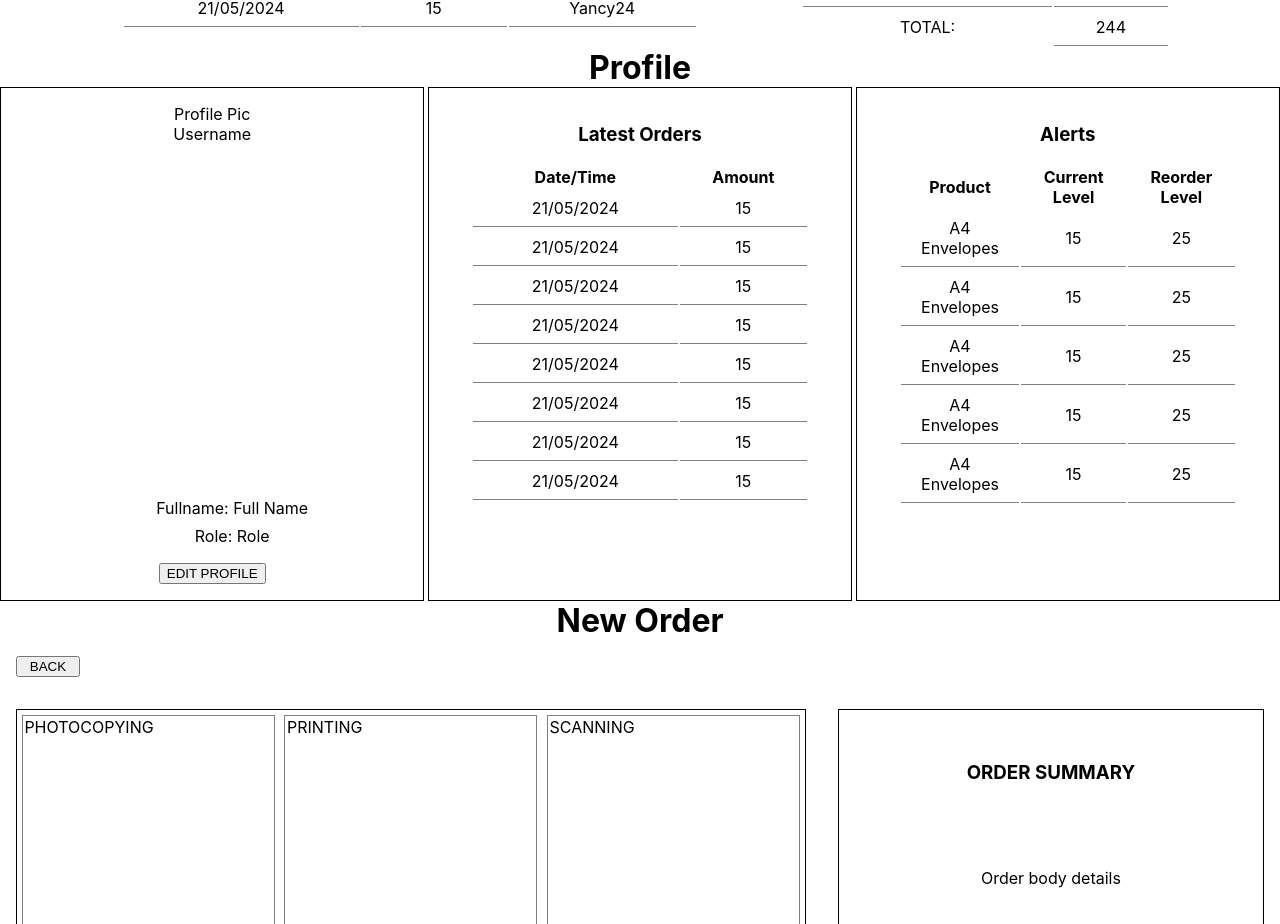
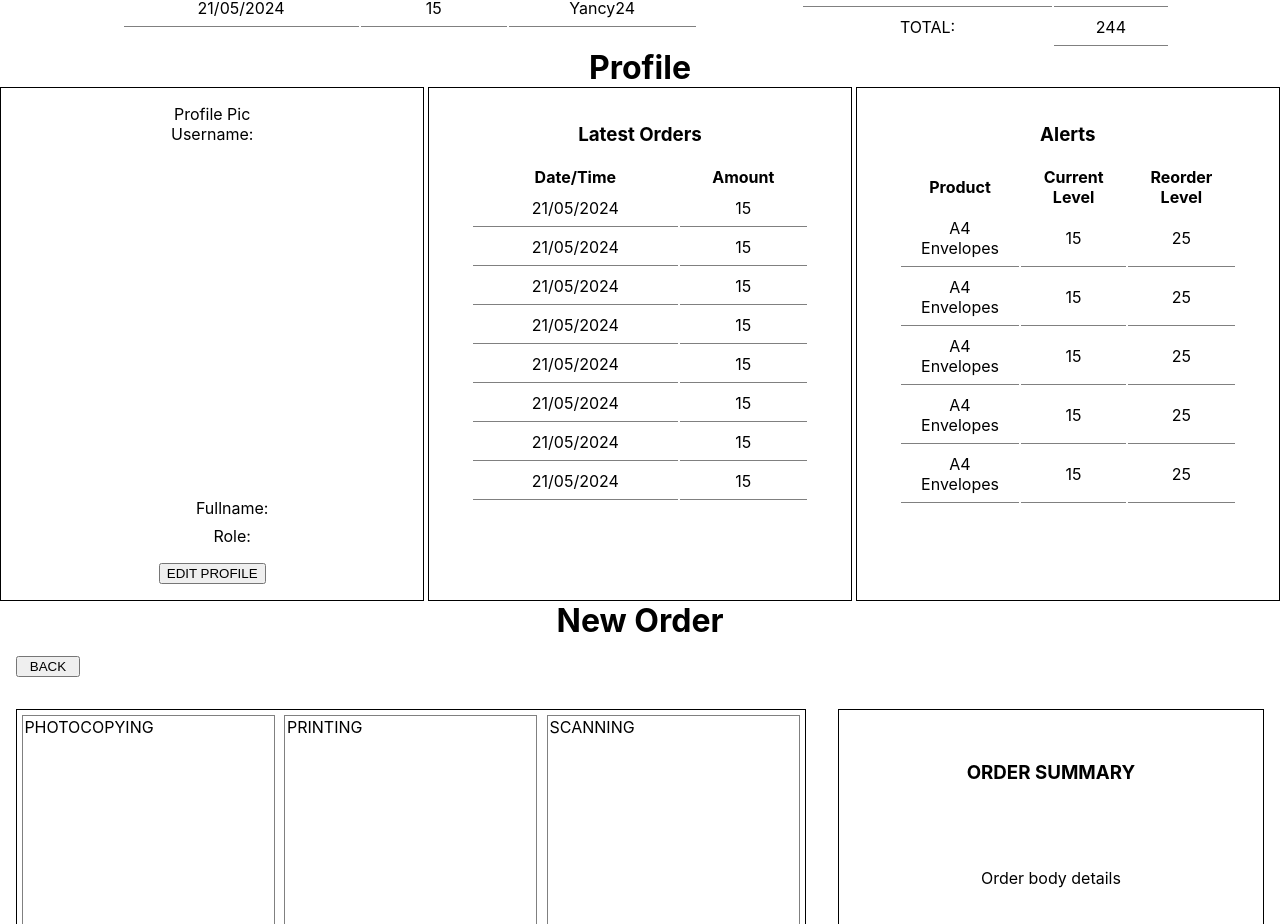
Before and after one commit to sunga12/netflixzmltdpos_frontend, a React (Create React App) app: page / in a window 1280 px wide. Shown: the part 1226-2150 px from the top of the page. Built offline with nearby package versions, Linux system fonts and the light colour scheme.

Commit message:
Create User redux

```diff
--- a/src/components/Profile.js
+++ b/src/components/Profile.js
@@ -1,10 +1,11 @@
 import React from 'react'
 import '../styles/Profile.css'
 
-const Profile = () => {
+const Profile = ({
+  id, username, role, fullname,
+}) => {
   return (
     <div>
-
       <h1>Profile</h1>
 
       <section className="profile">
@@ -12,13 +13,14 @@ const Profile = () => {
           <div>
             Profile Pic
             <div>
-            Username
+              Username:
+            {username}
           </div>
           </div>
           <div>
             <ul>
-              <li>Fullname: Full Name</li>
-              <li>Role: Role</li>
+              <li>Fullname: {fullname}</li>
+              <li>Role: {role}</li>
             </ul>
             <button>
               EDIT PROFILE
```
Also changed, not shown: src/redux/users/usersSlice.js (added, +39 -0 lines).
